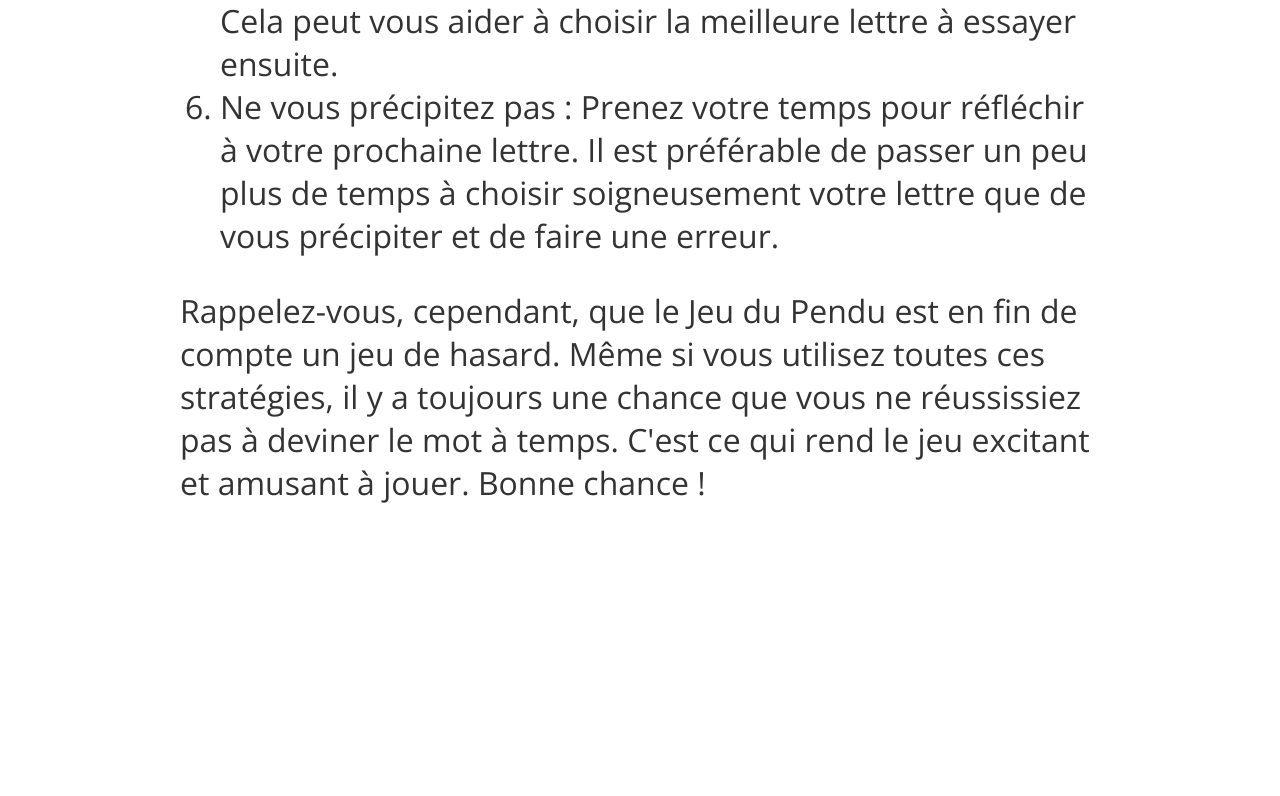
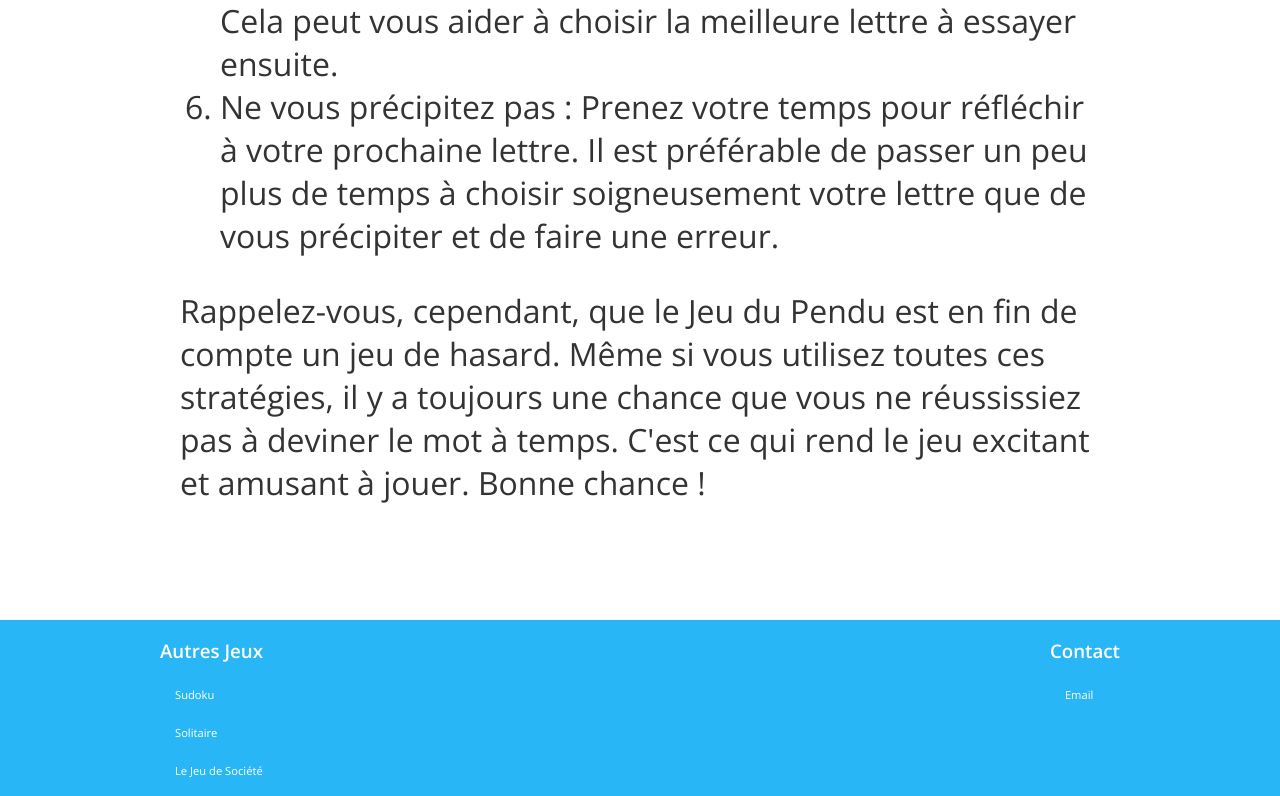
Before and after one commit to Carakalokique/jeudupendu, a plain HTML site: page index.html in a window 1280 px wide. Shown: the part 5766-6562 px from the top of the page. Before the commit the page ends 6386 px from the top, so only its background shows below. Drawn offline with nearby package versions, Linux system fonts and the light colour scheme.

Commit message:
added footer

```diff
--- a/index.html
+++ b/index.html
@@ -328,6 +328,40 @@
         chance !
       </p>
     </div>
+    <footer>
+      <div class="container">
+        <div>
+          <h3>Autres Jeux</h3>
+          <p>
+            <a href="https://jeudusudoku.com/">Sudoku</a>
+          </p>
+          <p>
+            <a href="https://www.lejeudusolitaire.com/">Solitaire</a>
+          </p>
+          <p>
+            <a href="https://lejeudesociete.com/">Le Jeu de Société</a>
+          </p>
+        </div>
+        <div>
+          <h3>Contact</h3>
+          <p>
+            <a href="mailto:contact@jeudupendu.com">Email</a>
+          </p>
+        </div>
+        <!-- <div>
+          <h3>URLS 3</h3>
+          <p>
+            <a href="./">Test url</a>
+          </p>
+          <p>
+            <a href="./">Test url</a>
+          </p>
+          <p>
+            <a href="./">Test url</a>
+          </p>
+        </div> -->
+      </div>
+    </footer>
     <script src="YourGameScript.js"></script>
   </body>
 </html>
--- a/style.css
+++ b/style.css
@@ -148,3 +148,21 @@ button:hover {
     margin: 2em 1em;
   }
 }
+footer {
+  background: #29b6f6;
+  color: white;
+  font-family: "Open Sans", sans-serif;
+}
+footer .container {
+  display: flex;
+  justify-content: space-between;
+  padding: 0 10rem 0 10rem;
+}
+footer .container a {
+  text-decoration: none;
+  color: white;
+  cursor: pointer;
+}
+footer .container a:hover {
+  text-decoration: underline;
+}
```
